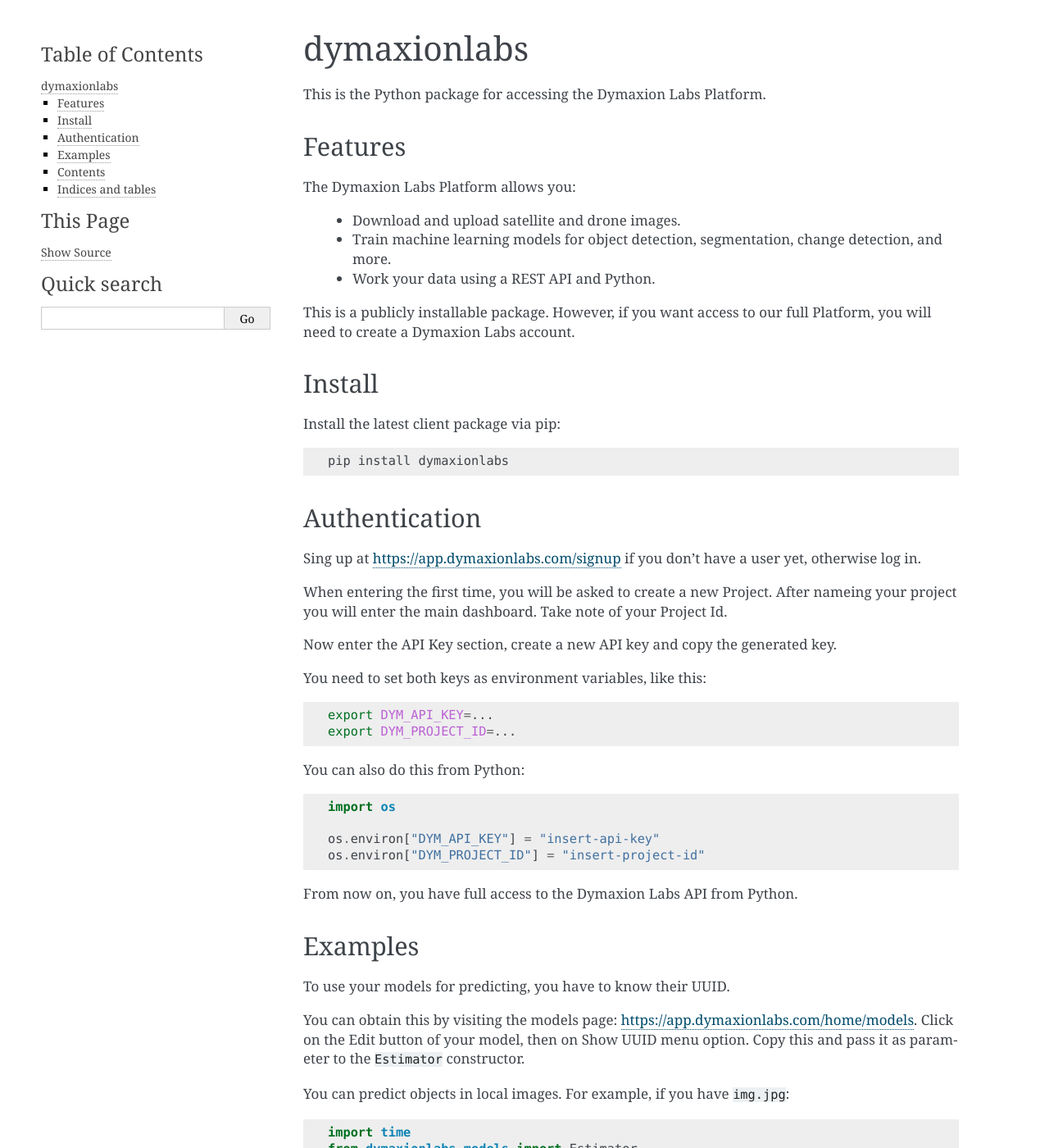
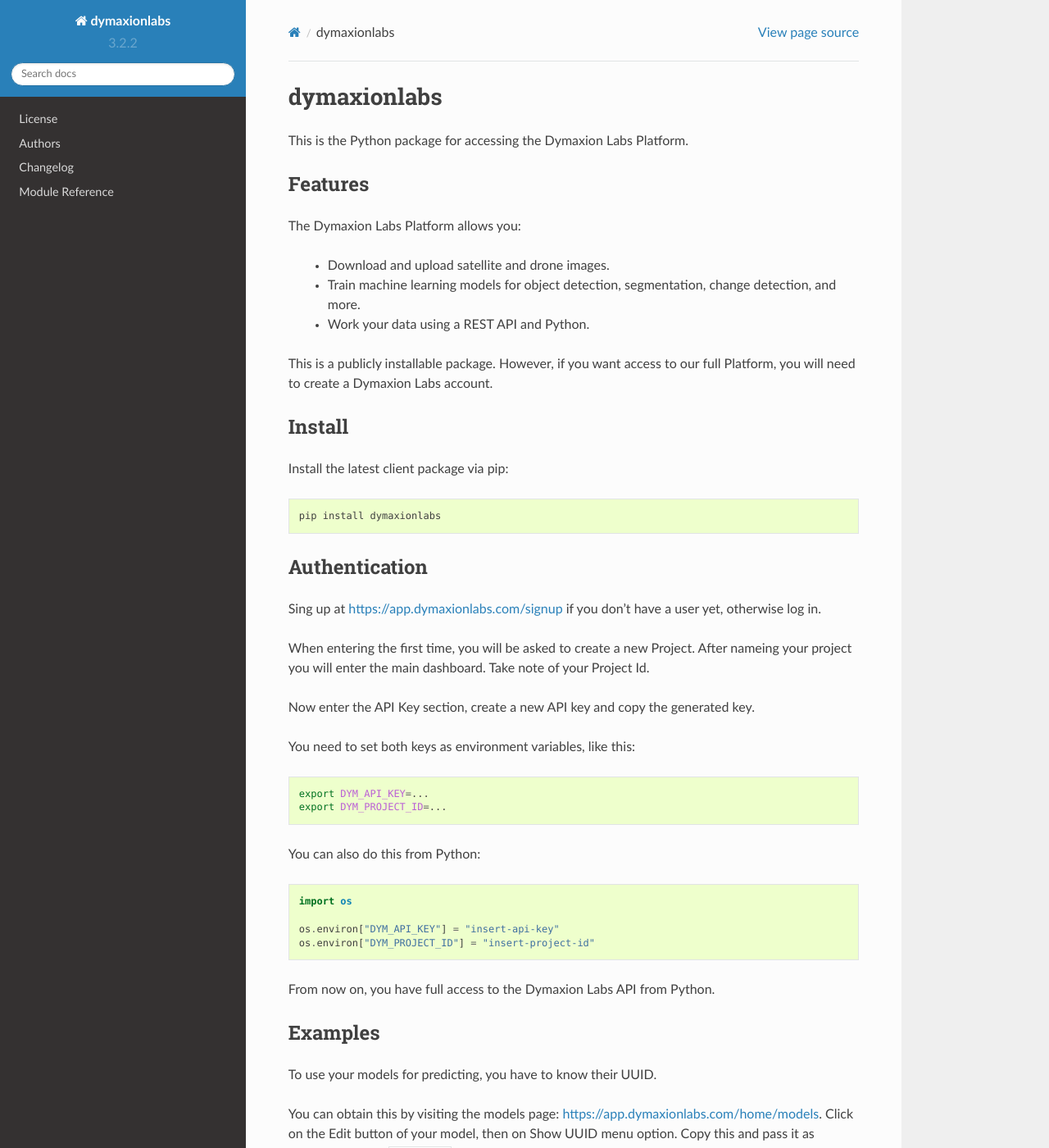
Before and after one commit to dymaxionlabs/python-sdk, a Sphinx documentation site: the page built from docs/index.rst, in a window 1280 px wide and 1400 px high. Shown: the whole window at 82% size. Built offline with Sphinx 7.4.7 and the Read the Docs theme 2.0.0, drawn with Linux system fonts in a browser that asks for light colours; some of the changed text lies outside the part shown.

Commit message:
Use readthedocs theme

```diff
--- a/docs/conf.py
+++ b/docs/conf.py
@@ -137,12 +137,12 @@
 
 # The theme to use for HTML and HTML Help pages.  See the documentation for
 # a list of builtin themes.
-html_theme = 'alabaster'
+html_theme = "sphinx_rtd_theme"
 
 # Theme options are theme-specific and customize the look and feel of a theme
 # further.  For a list of options available for each theme, see the
 # documentation.
-html_theme_options = {'sidebar_width': '300px', 'page_width': '1200px'}
+#html_theme_options = {'sidebar_width': '300px', 'page_width': '1200px'}
 
 # Add any paths that contain custom themes here, relative to this directory.
 # html_theme_path = []
--- a/requirements-dev.txt
+++ b/requirements-dev.txt
@@ -18,4 +18,5 @@
 pre-commit==1.18.3
 rope==0.14.0
 yapf==0.28.0
-sphinx==2.2.0
+sphinx==1.8.5
+sphinx_rtd_theme==0.4.3
```
